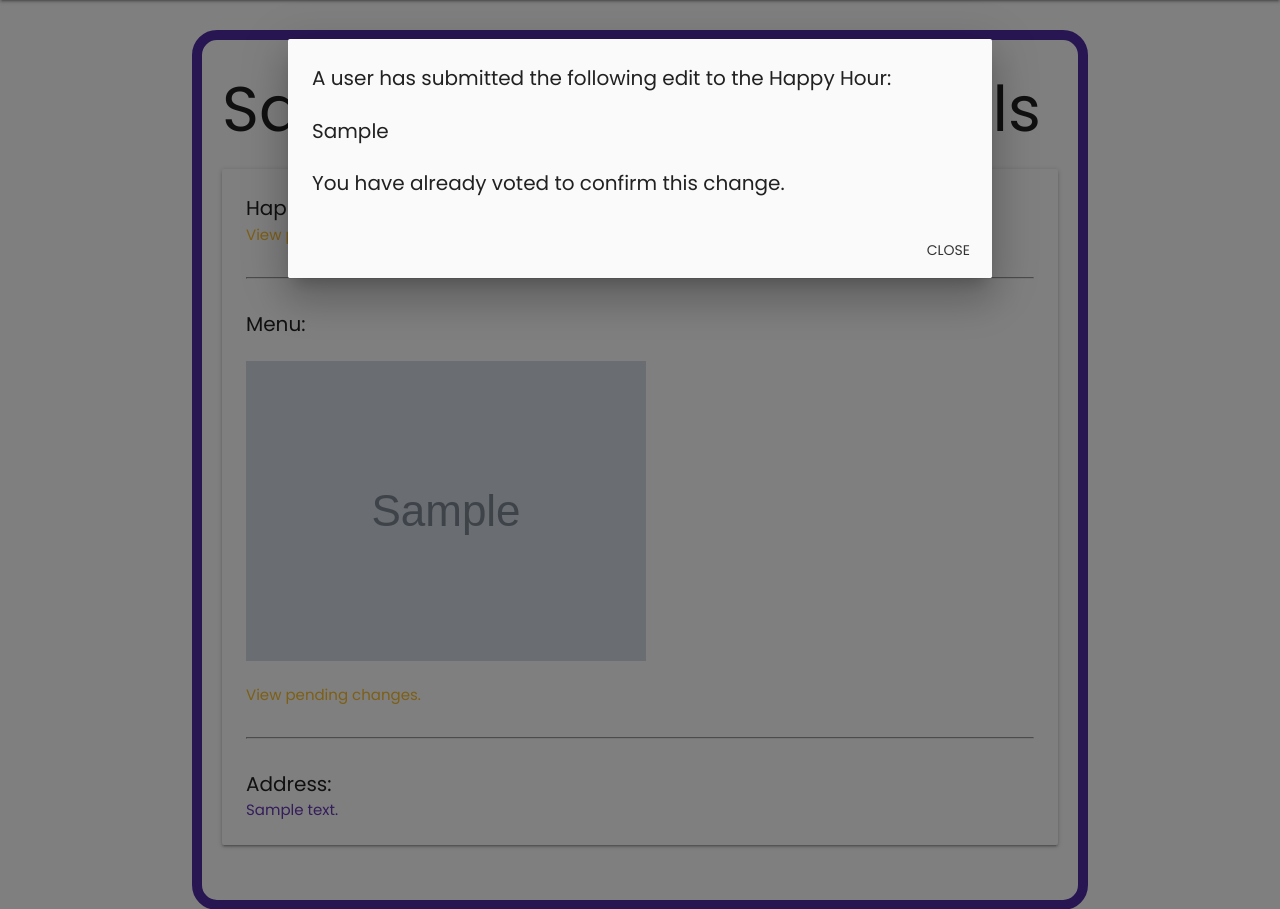
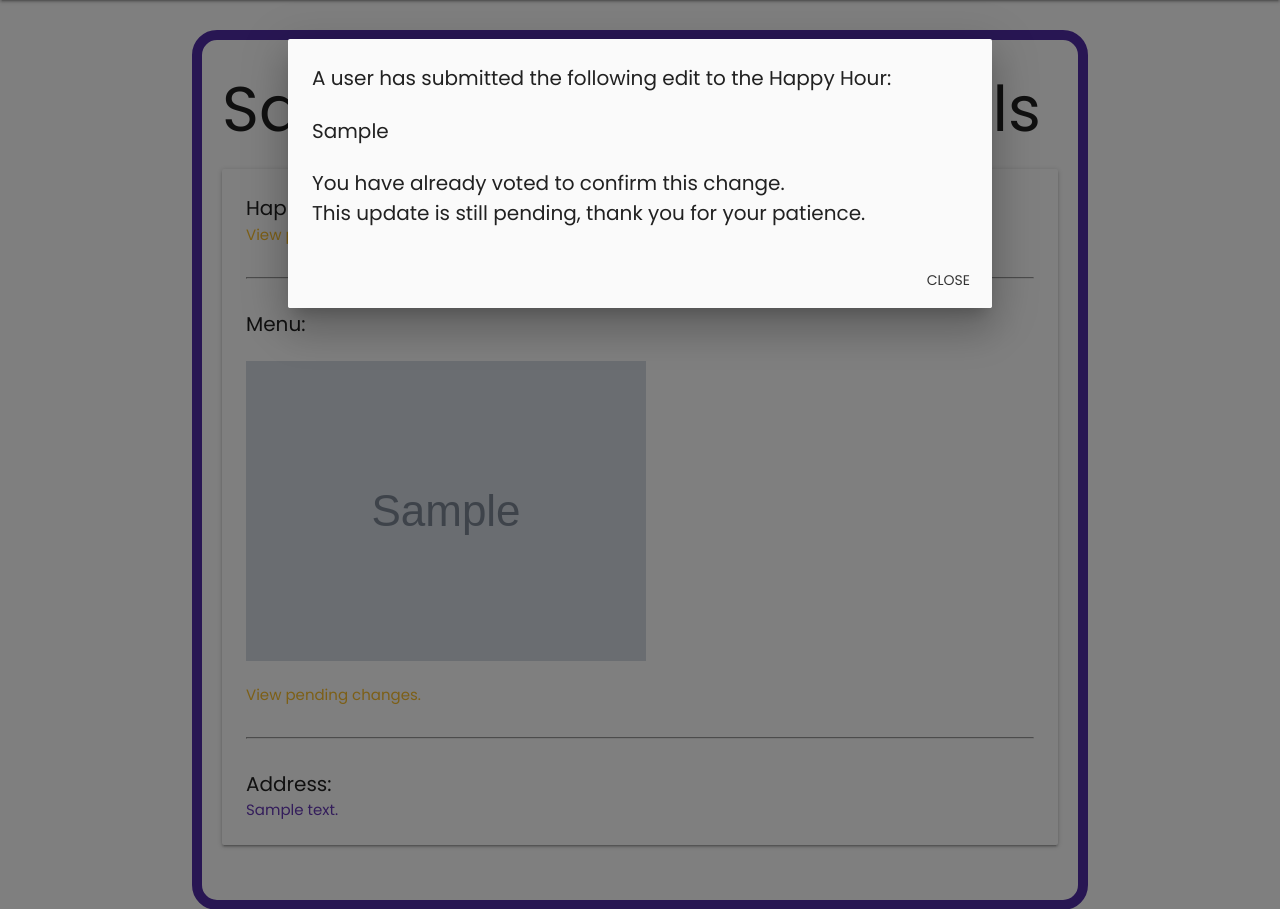
Before and after one commit to vkomova/drinkOn, a Django app: page /restaurants/1/details in a window 1280 px wide, after a click on "View pending changes.". Shown: the part 64-973 px from the top of the page. Run offline with Django 3.2, Linux system fonts and the light colour scheme; a user stored in the database is signed in; tables that the repository leaves empty hold one stand-in row (values such as "Sample post"); grey boxes marked "Sample" are stand-in pictures.

Commit message:
add pending menu voting functionality

```diff
--- a/main_app/templates/restaurants/details.html
+++ b/main_app/templates/restaurants/details.html
@@ -43,6 +43,7 @@
                                     dispute
                                     {% endif %}
                                 </span> this change.</p>
+                                <p>This update is still pending, thank you for your patience.</p>
                             {% else %}
 
                             <p>Is this correct?</p><br>
@@ -86,16 +87,16 @@
                     <p>Menu:</p><br>
 
                     <img class="materialboxed img-max-width" src="{{current_approved_menu.menu_photo_url}}" alt="menu"><br>
-
-
-
                     {% if pending_menu %}
                     <a class="waves-effect waves-light modal-trigger yellow-text text-darken-2"
                         href="#dispute-menu">View pending changes.</a><br>
                     <div id="dispute-menu" class="modal">
-                        <div class="modal-content container">
-                            <p class="current_approved_hours">Pending menu:</p>
-                            <img class="img-max-width" src="{{pending_menu.menu_photo_url}}" alt="pending menu">
+                        <div class="modal-content">
+                            <p>A user has submitted the following updated menu:</p><br>
+                            <img class="materialboxed img-max-width" src="{{pending_menu.menu_photo_url}}" alt="pending menu"><br>
+                            <p>Is this correct?</p><br>
+                            <a class="btn deep-purple darken-2" href="{% url 'menu_yay_vote' restaurant.id %}">Confirm Change</a>
+                            <a class="btn red" href="{% url 'menu_nay_vote' restaurant.id %}">Dispute Change</a>
                         </div>
                         <div class="modal-footer">
                             <a href="#!" class="modal-close waves-effect btn-flat">Close</a>
--- a/main_app/urls.py
+++ b/main_app/urls.py
@@ -18,5 +18,7 @@ urlpatterns = [
     path('restaurants/<int:restaurant_id>/update_hours', restaurants.update_hours, name='update_hours'),
     path('restaurants/<int:restaurant_id>/yay_vote', restaurants.yay_vote, name='yay_vote'),
     path('restaurants/<int:restaurant_id>/nay_vote', restaurants.nay_vote, name='nay_vote'),
+    path('restaurants/<int:restaurant_id>/menu_yay_vote', restaurants.menu_yay_vote, name='menu_yay_vote'),
+    path('restaurants/<int:restaurant_id>/menu_nay_vote', restaurants.menu_nay_vote, name='menu_nay_vote'),
     path('restaurants/<int:restaurant_id>/update_menu', restaurants.update_menu, name='update_menu'),
 ]
--- a/main_app/views/restaurants.py
+++ b/main_app/views/restaurants.py
@@ -135,3 +135,31 @@ def update_menu(request, restaurant_id):
     #         menu.menuvote_set.create(vote=True, menu=menu, user=request.user)
     #     else:
     #         menu = restaurant.menu_set.create(menu_photo_url=request.POST['menu_photo_url'], approved=True, pending=False, restaurant=restaurant)
+
+def menu_yay_vote(request, restaurant_id):
+    restaurant = Restaurant.objects.get(id=restaurant_id)
+    pending_menu = restaurant.menu_set.filter(pending=True).order_by('-created_at')[0]
+    if pending_menu.menuvote_set.filter(user=request.user).exists():
+        pass
+    else:
+        pending_menu.menuvote_set.create(vote=True, user=request.user)
+    menu_yay_votes =  pending_menu.menuvote_set.filter(vote=True)
+    if len(menu_yay_votes) >= 3:
+        pending_menu.pending = False
+        pending_menu.approved = True
+        pending_menu.save()
+    return redirect('view_restaurant', restaurant_id=restaurant.id)
+
+def menu_nay_vote(request, restaurant_id):
+    restaurant = Restaurant.objects.get(id=restaurant_id)
+    pending_menu = restaurant.menu_set.filter(pending=True).order_by('-created_at')[0]
+    if pending_menu.menuvote_set.filter(user=request.user).exists():
+        pass
+    else:
+        pending_menu.menuvote_set.create(vote=False, user=request.user)
+    menu_nay_votes = pending_menu.menuvote_set.filter(vote=False)
+    if len(menu_nay_votes) >= 3:
+        pending_menu.pending = False
+        pending_menu.approved = False
+        pending_menu.save()
+    return redirect('view_restaurant', restaurant_id=restaurant.id)
```
